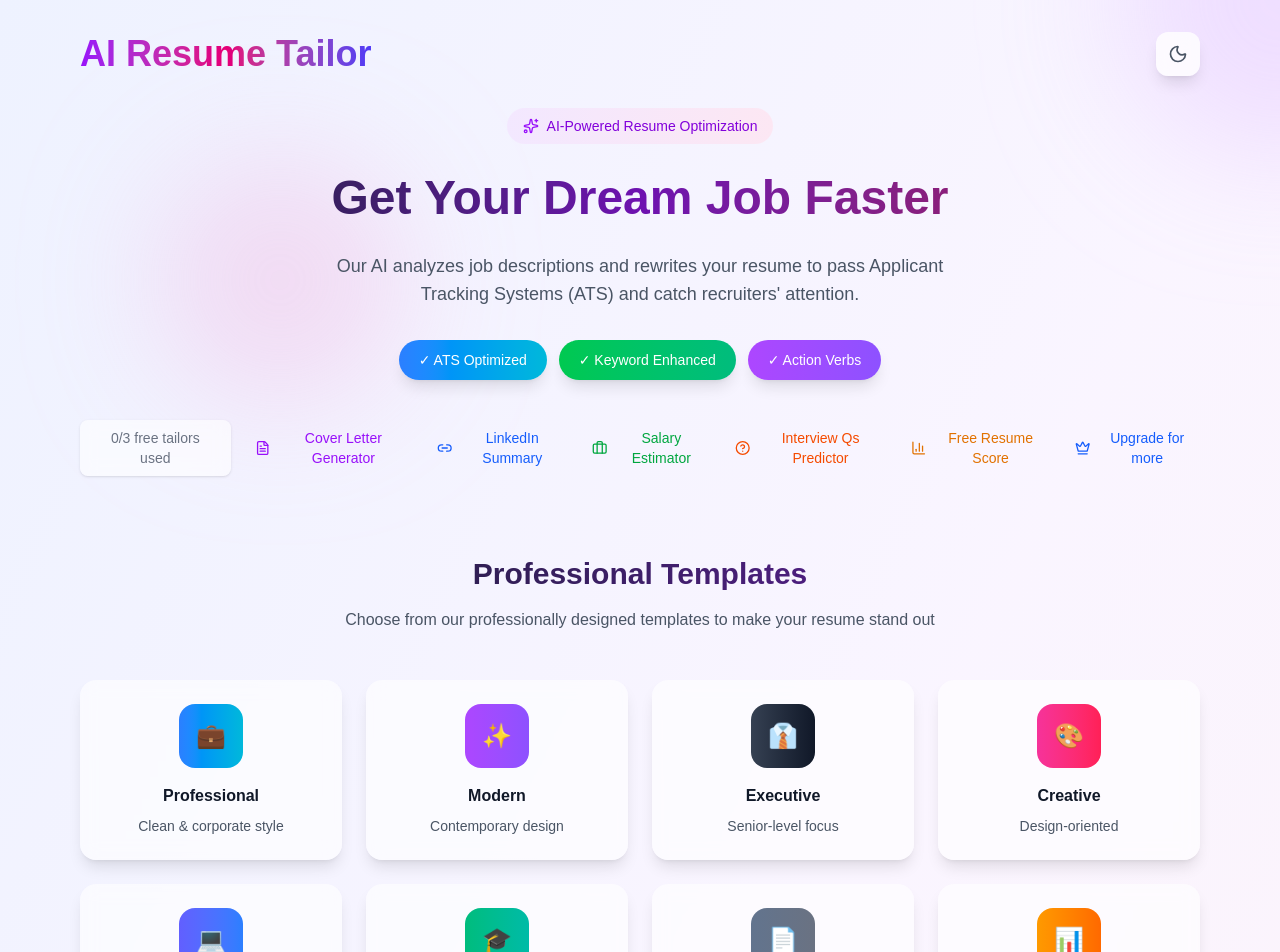
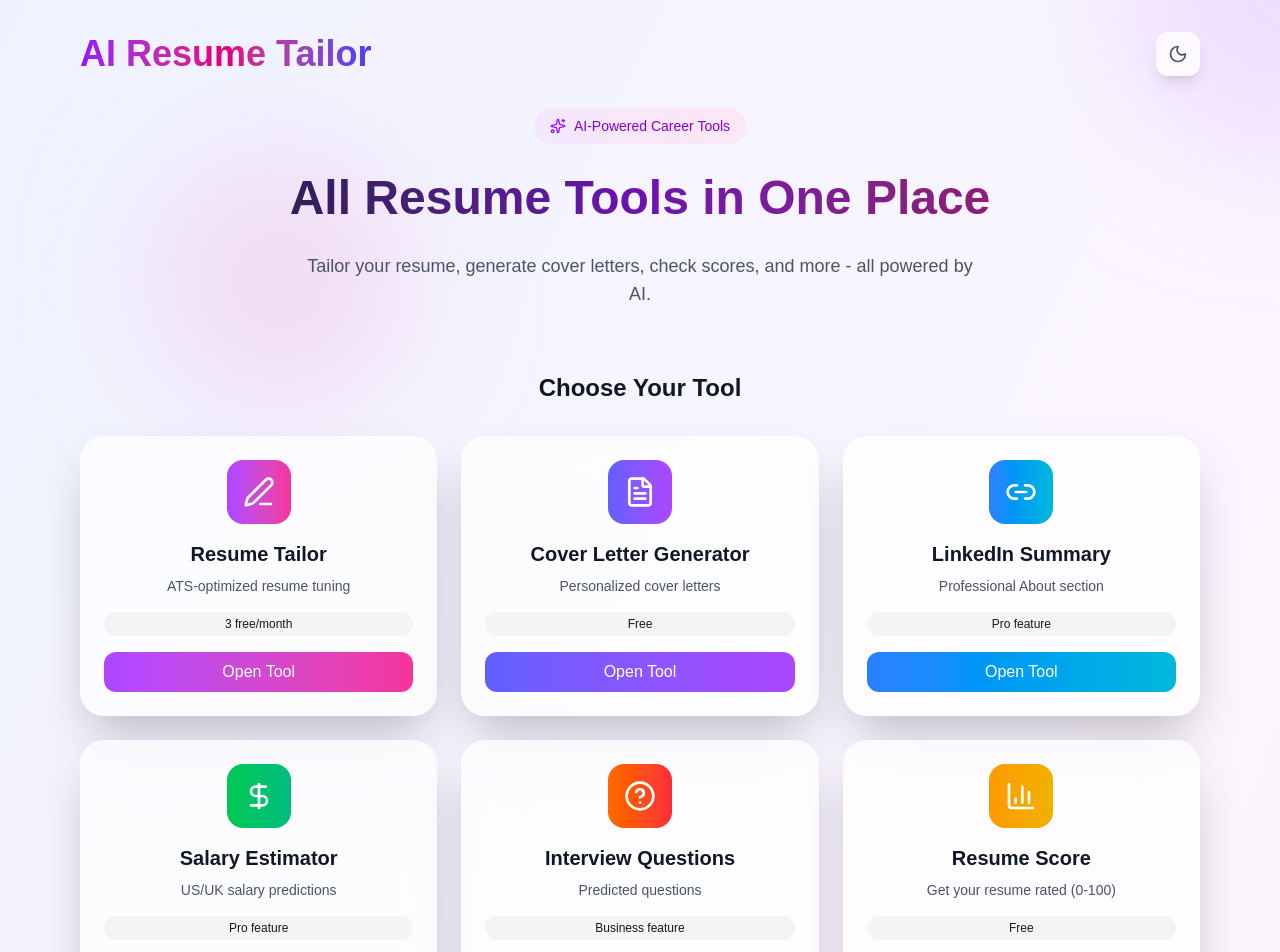
Before and after one commit to gautammeena2327-hash/ai-resume-tailor, a Next.js app: page / in a window 1280 px wide. Shown: the top 952 px of the page. Built offline with nearby package versions, Linux system fonts and the light colour scheme.

Commit message:
Dashboard layout - all tools on main page

```diff
--- a/src/app/page.tsx
+++ b/src/app/page.tsx
@@ -1,7 +1,7 @@
 'use client'
 
 import { useState, useEffect } from 'react'
-import { Copy, Download, Loader2, FileText, Briefcase, Crown, Moon, Sun, Sparkles, Link2, HelpCircle, BarChart3 } from 'lucide-react'
+import { Copy, Download, Loader2, FileText, Briefcase, Crown, Moon, Sun, Sparkles, Link2, HelpCircle, BarChart3, Edit3, DollarSign, MessageSquare } from 'lucide-react'
 import Link from 'next/link'
 import jsPDF from 'jspdf'
 
@@ -125,84 +125,93 @@
         <section className="mb-16 text-center">
           <div className="inline-flex items-center gap-2 px-4 py-2 bg-gradient-to-r from-purple-100 to-pink-100 dark:from-purple-900/30 dark:to-pink-900/30 rounded-full mb-6">
             <Sparkles className="w-4 h-4 text-purple-600" />
-            <span className="text-sm font-medium text-purple-700 dark:text-purple-300">AI-Powered Resume Optimization</span>
+            <span className="text-sm font-medium text-purple-700 dark:text-purple-300">AI-Powered Career Tools</span>
           </div>
 
           <h2 className="text-5xl font-bold bg-gradient-to-r from-gray-900 via-purple-800 to-pink-800 dark:from-white dark:via-purple-200 dark:to-pink-200 bg-clip-text text-transparent mb-6 leading-tight">
-            Get Your Dream Job Faster
+            All Resume Tools in One Place
           </h2>
 
           <p className="text-lg text-gray-600 dark:text-gray-300 max-w-2xl mx-auto mb-8">
-            Our AI analyzes job descriptions and rewrites your resume to pass Applicant Tracking Systems (ATS) and catch recruiters&apos; attention.
+            Tailor your resume, generate cover letters, check scores, and more - all powered by AI.
           </p>
-
-          <div className="flex flex-wrap justify-center gap-3 mb-10">
-            <span className="px-5 py-2.5 bg-gradient-to-r from-blue-500 to-cyan-500 text-white rounded-full text-sm font-medium shadow-lg hover:shadow-xl hover:scale-105 transition-all cursor-default">
-              ✓ ATS Optimized
-            </span>
-            <span className="px-5 py-2.5 bg-gradient-to-r from-green-500 to-emerald-500 text-white rounded-full text-sm font-medium shadow-lg hover:shadow-xl hover:scale-105 transition-all cursor-default">
-              ✓ Keyword Enhanced
-            </span>
-            <span className="px-5 py-2.5 bg-gradient-to-r from-purple-500 to-violet-500 text-white rounded-full text-sm font-medium shadow-lg hover:shadow-xl hover:scale-105 transition-all cursor-default">
-              ✓ Action Verbs
-            </span>
-          </div>
-
-          <div className="flex justify-center items-center gap-6 text-sm">
-            <div className="px-4 py-2 bg-white/60 dark:bg-gray-800/60 backdrop-blur-sm rounded-lg shadow">
-              <span className="text-gray-500 dark:text-gray-400">{tailorCount}/{FREE_TAILORS_LIMIT} free tailors used</span>
-            </div>
-            <Link href="/cover-letter" className="text-purple-600 hover:text-purple-700 font-medium flex items-center gap-1 transition-colors">
-              <FileText className="w-4 h-4" />
-              Cover Letter Generator
-            </Link>
-            <Link href="/linkedin-summary" className="text-blue-600 hover:text-blue-700 font-medium flex items-center gap-1 transition-colors">
-              <Link2 className="w-4 h-4" />
-              LinkedIn Summary
-            </Link>
-            <Link href="/salary-estimator" className="text-green-600 hover:text-green-700 font-medium flex items-center gap-1 transition-colors">
-              <Briefcase className="w-4 h-4" />
-              Salary Estimator
-            </Link>
-            <Link href="/interview-questions" className="text-orange-600 hover:text-orange-700 font-medium flex items-center gap-1 transition-colors">
-              <HelpCircle className="w-4 h-4" />
-              Interview Qs Predictor
-            </Link>
-            <Link href="/resume-score" className="text-amber-600 hover:text-amber-700 font-medium flex items-center gap-1 transition-colors">
-              <BarChart3 className="w-4 h-4" />
-              Free Resume Score
-            </Link>
-            <Link href="/pricing" className="text-blue-600 hover:text-blue-700 font-medium flex items-center gap-1 transition-colors">
-              <Crown className="w-4 h-4" />
-              Upgrade for more
-            </Link>
-          </div>
         </section>
 
-        <section className="mt-20">
-          <h2 className="text-3xl font-bold text-center bg-gradient-to-r from-gray-900 to-purple-800 dark:from-white dark:to-purple-200 bg-clip-text text-transparent mb-4">
-            Professional Templates
-          </h2>
-          <p className="text-center text-gray-600 dark:text-gray-300 mb-12 max-w-2xl mx-auto">
-            Choose from our professionally designed templates to make your resume stand out
-          </p>
-          <div className="grid md:grid-cols-4 gap-6">
+        <section className="mb-16">
+          <h3 className="text-2xl font-bold text-center text-gray-900 dark:text-white mb-8">Choose Your Tool</h3>
+          <div className="grid md:grid-cols-3 gap-6">
             {[
-              { name: "Professional", icon: "💼", desc: "Clean & corporate style", color: "from-blue-500 to-cyan-500" },
-              { name: "Modern", icon: "✨", desc: "Contemporary design", color: "from-purple-500 to-violet-500" },
-              { name: "Executive", icon: "👔", desc: "Senior-level focus", color: "from-gray-700 to-gray-900" },
-              { name: "Creative", icon: "🎨", desc: "Design-oriented", color: "from-pink-500 to-rose-500" },
-              { name: "Technical", icon: "💻", desc: "Tech-focused", color: "from-indigo-500 to-blue-500" },
-              { name: "Academic", icon: "🎓", desc: "Education/CV", color: "from-emerald-500 to-teal-500" },
-              { name: "Minimal", icon: "📄", desc: "Simple & clean", color: "from-slate-500 to-gray-500" },
-              { name: "Infographic", icon: "📊", desc: "Visual layout", color: "from-amber-500 to-orange-500" }
-            ].map((t, i) => (
-              <div key={i} className="bg-white/60 dark:bg-gray-800/60 backdrop-blur-sm p-6 rounded-2xl shadow-lg hover:shadow-xl hover:scale-105 transition-all text-center cursor-pointer">
-                <div className={`w-16 h-16 mx-auto mb-4 bg-gradient-to-r ${t.color} rounded-2xl flex items-center justify-center text-2xl`}>
-                  {t.icon}
+              {
+                title: "Resume Tailor",
+                desc: "ATS-optimized resume tuning",
+                icon: <Edit3 className="w-8 h-8" />,
+                color: "from-purple-500 to-pink-500",
+                href: "#",
+                action: () => setShowResumeTool(true),
+                badge: "3 free/month"
+              },
+              {
+                title: "Cover Letter Generator",
+                desc: "Personalized cover letters",
+                icon: <FileText className="w-8 h-8" />,
+                color: "from-indigo-500 to-purple-500",
+                href: "/cover-letter",
+                badge: "Free"
+              },
+              {
+                title: "LinkedIn Summary",
+                desc: "Professional About section",
+                icon: <Link2 className="w-8 h-8" />,
+                color: "from-blue-500 to-cyan-500",
+                href: "/linkedin-summary",
+                badge: "Pro feature"
+              },
+              {
+                title: "Salary Estimator",
+                desc: "US/UK salary predictions",
+                icon: <DollarSign className="w-8 h-8" />,
+                color: "from-green-500 to-emerald-500",
+                href: "/salary-estimator",
+                badge: "Pro feature"
+              },
+              {
+                title: "Interview Questions",
+                desc: "Predicted questions",
+                icon: <HelpCircle className="w-8 h-8" />,
+                color: "from-orange-500 to-red-500",
+                href: "/interview-questions",
+                badge: "Business feature"
+              },
+              {
+                title: "Resume Score",
+                desc: "Get your resume rated (0-100)",
+                icon: <BarChart3 className="w-8 h-8" />,
+                color: "from-amber-500 to-yellow-500",
+                href: "/resume-score",
+                badge: "Free"
+              }
+            ].map((tool, i) => (
+              <div key={i} className="bg-white/70 dark:bg-gray-800/70 backdrop-blur-xl rounded-3xl shadow-2xl p-6 hover:scale-105 transition-all">
+                <div className={`w-16 h-16 mx-auto mb-4 bg-gradient-to-r ${tool.color} rounded-2xl flex items-center justify-center text-white`}>
+                  {tool.icon}
                 </div>
-                <h3 className="font-semibold text-gray-900 dark:text-white mb-2">{t.name}</h3>
-                <p className="text-sm text-gray-600 dark:text-gray-300">{t.desc}</p>
+                <h3 className="text-xl font-bold text-center text-gray-900 dark:text-white mb-2">{tool.title}</h3>
+                <p className="text-sm text-center text-gray-600 dark:text-gray-300 mb-4">{tool.desc}</p>
+                <span className="block text-center text-xs px-3 py-1 bg-gray-100 dark:bg-gray-700 rounded-full mb-4">
+                  {tool.badge}
+                </span>
+                {tool.action ? (
+                  <button
+                    onClick={tool.action}
+                    className={`w-full py-2 bg-gradient-to-r ${tool.color} text-white rounded-xl font-medium hover:opacity-90 transition-all`}
+                  >
+                    Open Tool
+                  </button>
+                ) : (
+                  <Link href={tool.href} className={`block w-full py-2 bg-gradient-to-r ${tool.color} text-white rounded-xl font-medium hover:opacity-90 transition-all text-center`}>
+                    Open Tool
+                  </Link>
+                )}
               </div>
             ))}
           </div>
```
